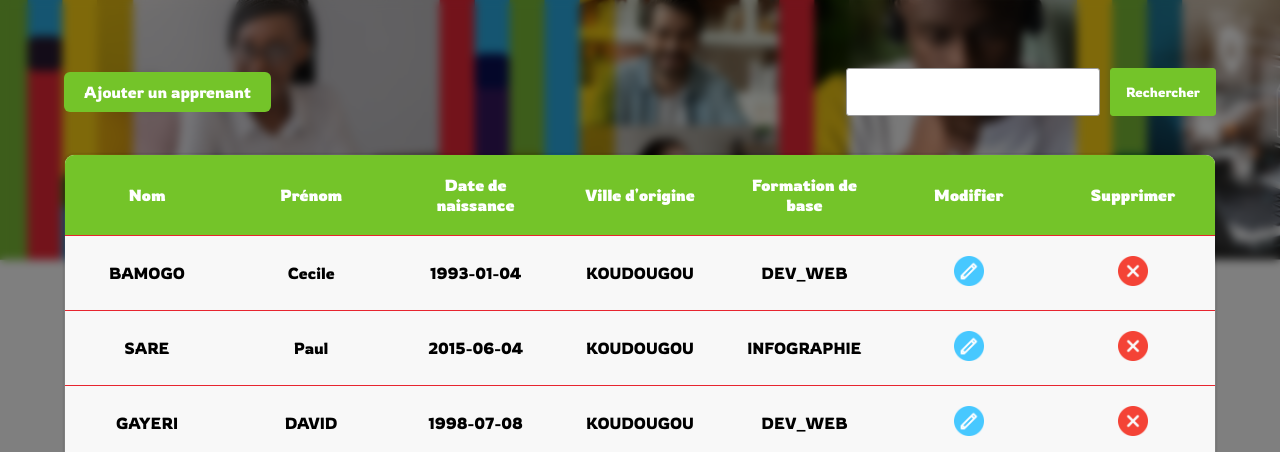
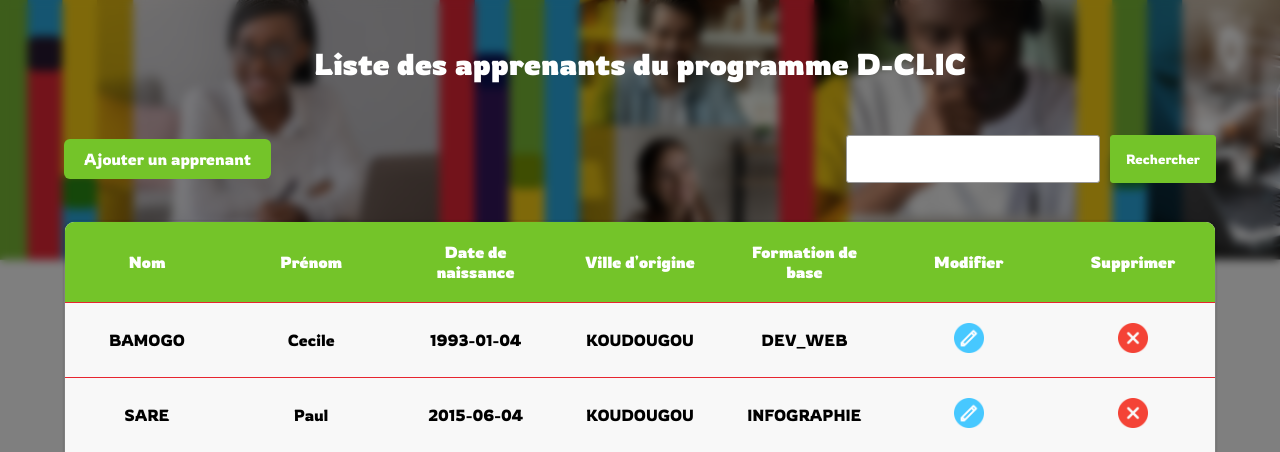
Before and after one commit to mutantcake/dcic-participants, a PHP site: page /admin/liste-apprenants.php in a window 1280 px wide. Shown: the top 452 px of the page. Run offline with PHP 8.4, Linux system fonts and the light colour scheme; data comes from the database, SQL or seed files in the repository.

Commit message:
Update du fichier liste-apprenants.php

```diff
--- a/admin/liste-apprenants.php
+++ b/admin/liste-apprenants.php
@@ -19,6 +19,7 @@ $recup= mysqli_query($dbcon, $sql);
 </head>
 <body>
 <main>
+    <div><p class='message' style="font-size: 30px;">Liste des apprenants du programme D-CLIC</p></div>
 <div class="adsearch">
         <div class="link-container">
         <a class="link" href="ajout-apprenant.php">Ajouter un apprenant</a>
```
